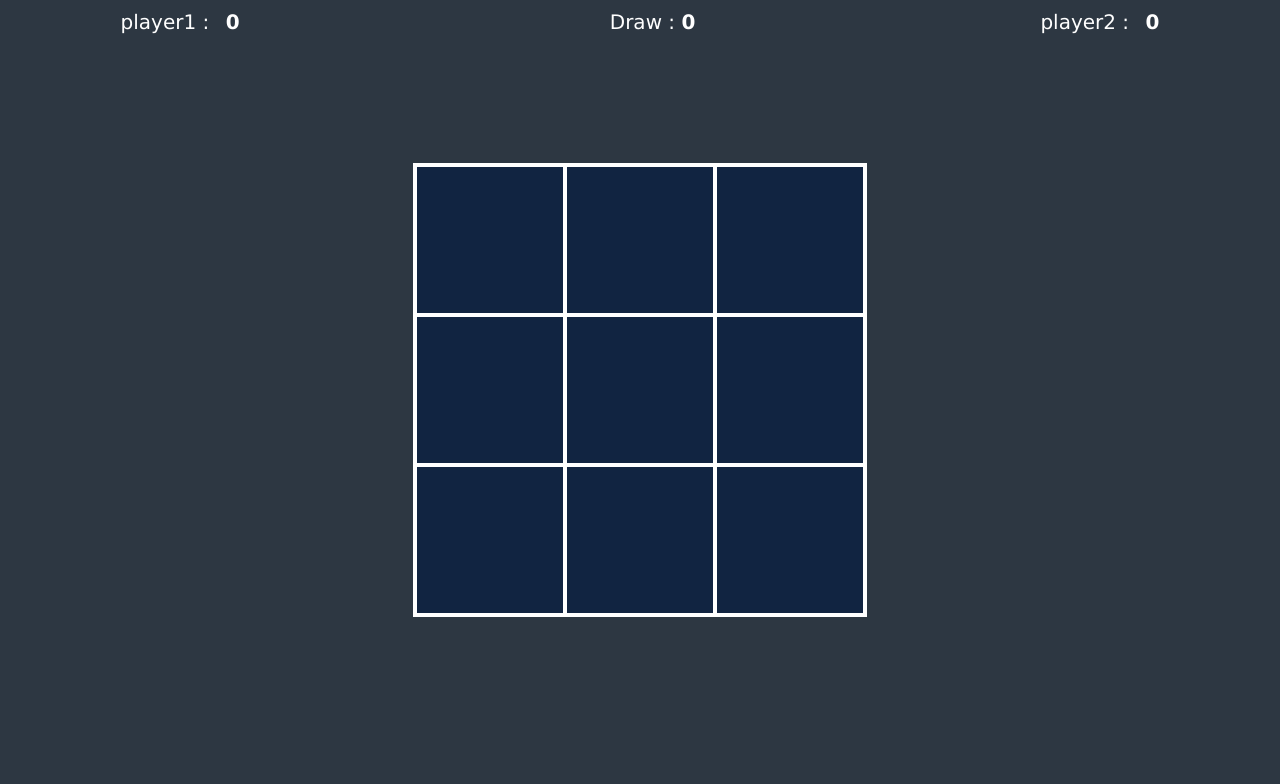
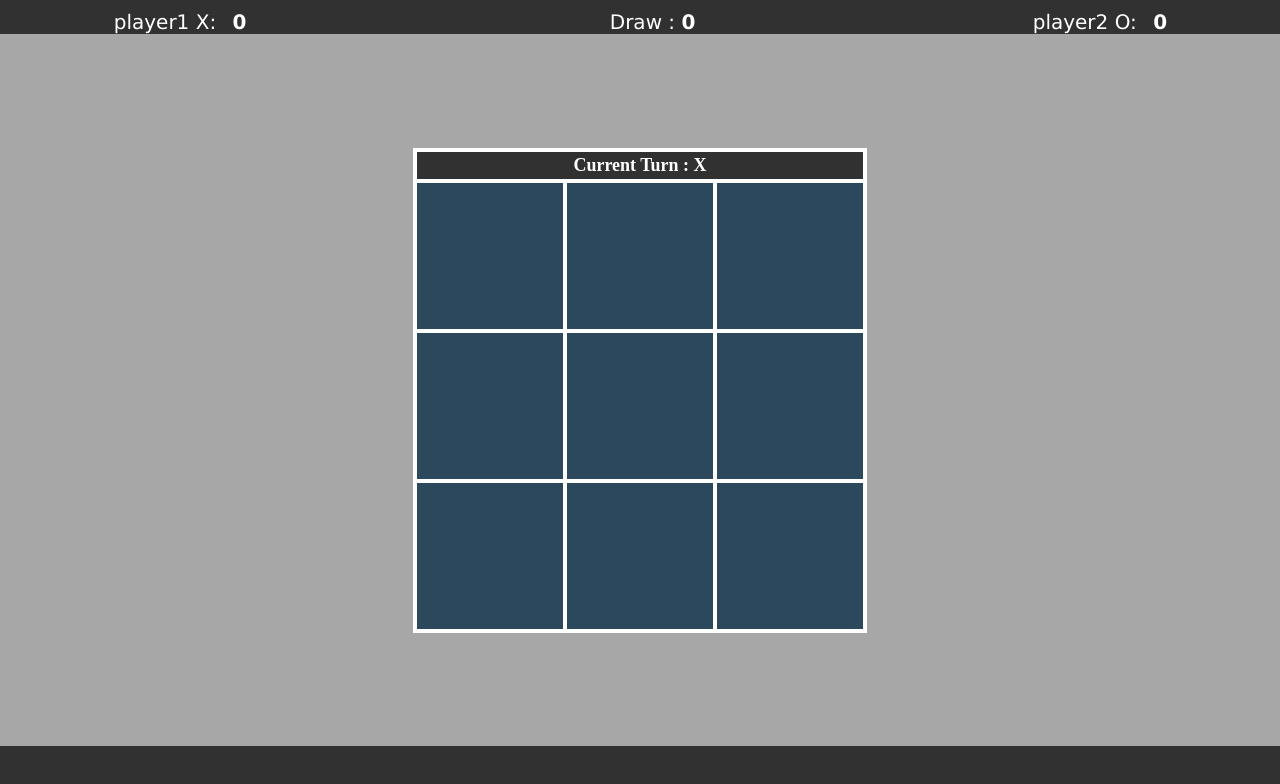
Before and after one commit to Omar-Alhazmi/project-1, a plain HTML site: page index.html in a window 1280 px wide. Drawn offline with nearby package versions, Linux system fonts and the light colour scheme.

Commit message:
README file done

```diff
--- a/app.js
+++ b/app.js
@@ -24,8 +24,14 @@ $(document).ready(function () {
     let player2WinsText = $('#p2');
     //  declaring variable  to push the winning Message
     const divShow = document.querySelector('#win');
+    let currentTurn  = $('#turn')
 
-    //create a checkWinner function with 3 argument and convert them to gather
+    //checkWinner take three argument and Comparative them
+    //if all these arguments equal to 'X'
+    // then return 1
+    // else if all argument equal to 'O'
+    // then return -1
+    // else return 0
     //to use it in winningCase
     const checkWinner = function conditions(a, b, c) {
 
@@ -107,6 +113,7 @@ $(document).ready(function () {
         //reset player2Wins to 0
         player2Wins = 0;
         player2WinsText.text(player2Wins);
+        currentTurn.text('X')
     };
     //declaring a rfresh function to reset Game board
     const rfresh = function resetGame() {
@@ -118,6 +125,7 @@ $(document).ready(function () {
         divShow.classList.remove('show')
         $(".cells").unbind('click').one("click", main);
         $(".cells").text('');
+        currentTurn.text('X')
         const divMessage = $("#boardMessage");
         divMessage.css('color', 'gray');
         divMessage.text('');
@@ -142,7 +150,7 @@ $(document).ready(function () {
 
                 return;
             };
-
+            currentTurn.text('O')
             player1 = "X"
             //create event when player1 click
             //the cell disply X
@@ -170,7 +178,7 @@ $(document).ready(function () {
 
                 return;
             };
-
+            currentTurn.text('X')
             player2 = 'O'
             //create event when player2 click
             //the cell disply O
--- a/css/style.css
+++ b/css/style.css
@@ -17,13 +17,14 @@
     align-content: center;
     justify-items: center;
     align-items: center;
-    background-color: rgb(45, 55, 66);
+    background-color: rgb(167, 167, 167);
+    ;
 
 }
 
 body {
     margin: 0;
-    background-color: rgb(45, 55, 66);
+    background-color: rgb(49, 49, 49);
 
 }
 
@@ -36,7 +37,7 @@ table#myBoard td {
     width: 150px;
     height: 150px;
     cursor: pointer;
-    background-color: rgb(17, 36, 65);
+    background-color: rgb(44, 72, 92);
     font: bold 36px;
     font-family: Trattatello, fantasy;
     font-size: 50px;
@@ -44,7 +45,7 @@ table#myBoard td {
 }
 
 table#myBoard td:hover {
-    background-color: rgb(51, 90, 126);
+    background-color: rgb(46, 46, 46);
 }
 
 div#boardMessage {
@@ -85,7 +86,7 @@ div#reset:hover {
 #contaner {
     width: 100%;
     padding: 10px;
-    background-color: rgb(45, 55, 66);
+    background-color: rgb(49, 49, 49);
     margin-left: 5px;
     flex-direction: column;
     color: #ffff;
@@ -108,6 +109,27 @@ div#reset:hover {
     font-size: 20px;
     font-family: Verdana, Geneva, Tahoma, sans-serif;
     text-justify: inter-word;
+}
+
+th {
+    border: 4px solid #ffff;
+    color: #ffff;
+    font-size: large;
+    padding: 3px;
+    background-color: rgb(49, 49, 49);
+}
+
+#hed2 {
+    border-right: none;
+    border-left: none;
+}
+
+#hed1 {
+    border-right: none;
+}
+
+#hed3 {
+    border-left: none;
 }
 
 body>div #player2 {
@@ -167,6 +189,7 @@ body>div #player1 {
         font-family: Verdana, Geneva, Tahoma, sans-serif;
         text-justify: inter-word;
     }
+
     #draw {
         text-align: left;
         margin: 5px 0 5px 0;
@@ -175,7 +198,8 @@ body>div #player1 {
         font-family: Verdana, Geneva, Tahoma, sans-serif;
         text-justify: inter-word;
     }
-    body > div #player1 {
+
+    body>div #player1 {
         text-align: left;
         margin: 0;
         padding: 0;
--- a/index.html
+++ b/index.html
@@ -13,13 +13,17 @@
 <body>
 
   <div id="contaner">
-    <div id="player1" class="statuseDiv"> player1 : <strong id="p1">0</strong> </div>
+    <div id="player1" class="statuseDiv"> player1 X: <strong id="p1">0</strong> </div>
     <div id="draw" class="statuseDiv"> Draw : <strong id="ptie">0</strong></div>
-      <div id="player2" class="statuseDiv"> player2 : <strong id="p2">0</strong> </div>
+      <div id="player2" class="statuseDiv"> player2 O: <strong id="p2">0</strong> </div>
   </div>
 
   <table id="myBoard">
     <tbody>
+      <th id="hed1"></th>
+      <th id="hed2">Current Turn : <strong id="turn">X</strong></th>
+      <th id="hed3"></th>
+
       <tr>
         <td class="cells" id="cell1"> </td>
         <td class="cells" id="cell2"> </td>
```
Also changed, not shown: package.json (deleted, +0 -36 lines), README.md, wireframes.jpg (added).
